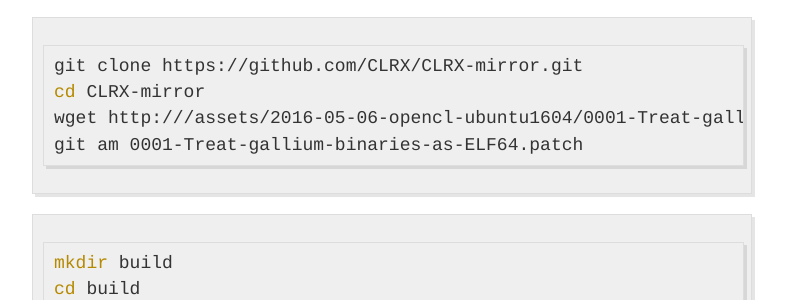
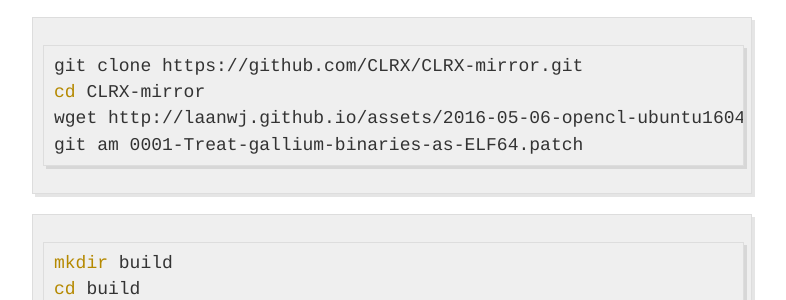
Before and after one commit to laanwj/laanwj.github.io, a Jekyll site: the page built from _posts/2016-05-06-opencl-ubuntu1604.md, in a window 1280 px wide and 900 px high, scrolled down 2103 px. Shown: the part 178-478 px from the top of the window, without its empty margins (248-1034 px from the left). Built offline with Jekyll 4.4.1, drawn with Linux system fonts in a browser that asks for light colours; part of the change alters nothing that is shown.

````diff
--- a/_config.yml
+++ b/_config.yml
@@ -40,7 +40,7 @@ google_analytics:
 
 # Your website URL (e.g. http://barryclark.github.io or http://www.barryclark.co)
 # Used for Sitemap.xml and your RSS feed
-url: http://laanwj.github.io/
+url: http://laanwj.github.io
 
 # If you're hosting your site at a Project repository on GitHub pages
 # (http://yourusername.github.io/repository-name)
--- a/_posts/2016-05-06-opencl-ubuntu1604.md
+++ b/_posts/2016-05-06-opencl-ubuntu1604.md
@@ -95,7 +95,7 @@ the format recently.
 ```bash
 git clone https://github.com/CLRX/CLRX-mirror.git
 cd CLRX-mirror
-wget http://{{ site.baseurl }}/assets/2016-05-06-opencl-ubuntu1604/0001-Treat-gallium-binaries-as-ELF64.patch
+wget {{ site.url }}/assets/2016-05-06-opencl-ubuntu1604/0001-Treat-gallium-binaries-as-ELF64.patch
 git am 0001-Treat-gallium-binaries-as-ELF64.patch
 ```
 
````
